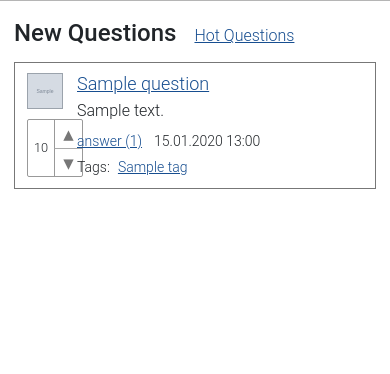
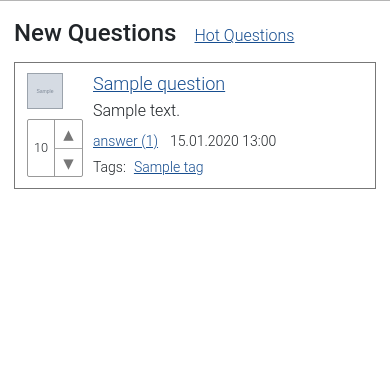
Before and after one commit to niiekk0796-netizen/2026-VK-EDU-Web-1-12-Nikishina-E, a Django app: page / in a window 390 px wide. Shown: the part 107-481 px from the top of the page. Run offline with Django 5.2, Linux system fonts and the light colour scheme; tables that the repository leaves empty hold one stand-in row (values such as "Sample post"); grey boxes marked "Sample" are stand-in pictures; some libraries are stand-ins or nearby versions.

Commit message:
Исправить наложение голосов на текст карточек

```diff
--- a/core/static/core/css/pages.css
+++ b/core/static/core/css/pages.css
@@ -38,7 +38,7 @@ h1 { font-size: clamp(1.5rem, 3vw, 1.85rem); margin: 0 0 14px; }
 
 .post-card {
   display: grid;
-  grid-template-columns: 52px minmax(0, 1fr);
+  grid-template-columns: max-content minmax(0, 1fr);
   gap: 14px;
   border: 1px solid #777;
   padding: 10px 12px;
@@ -134,12 +134,12 @@ h1 { font-size: clamp(1.5rem, 3vw, 1.85rem); margin: 0 0 14px; }
   .logo { font-size: 22px; }
   .user { gap: 6px; }
   .avatar.header-avatar { width: 30px; height: 30px; }
-  .post-card { grid-template-columns: 40px minmax(0, 1fr); gap: 10px; }
+  .post-card { grid-template-columns: max-content minmax(0, 1fr); gap: 10px; }
   .post-rail .avatar { width: 36px; height: 36px; }
   .form-row { grid-template-columns: minmax(0, 1fr); gap: 3px; }
   .form-actions { margin-left: 0; }
 }
-.votes { grid-template-columns: 26px 28px; grid-template-rows: repeat(2, 28px); }
+.votes { grid-template-columns: minmax(26px, max-content) 28px; grid-template-rows: repeat(2, 28px); }
 .vote { font-size: 1.3rem; line-height: 26px; }
 .vote:disabled { cursor: not-allowed; color: #777; }
 .form-help { font-size: .85rem; color: #555; margin-top: 4px; }
```
